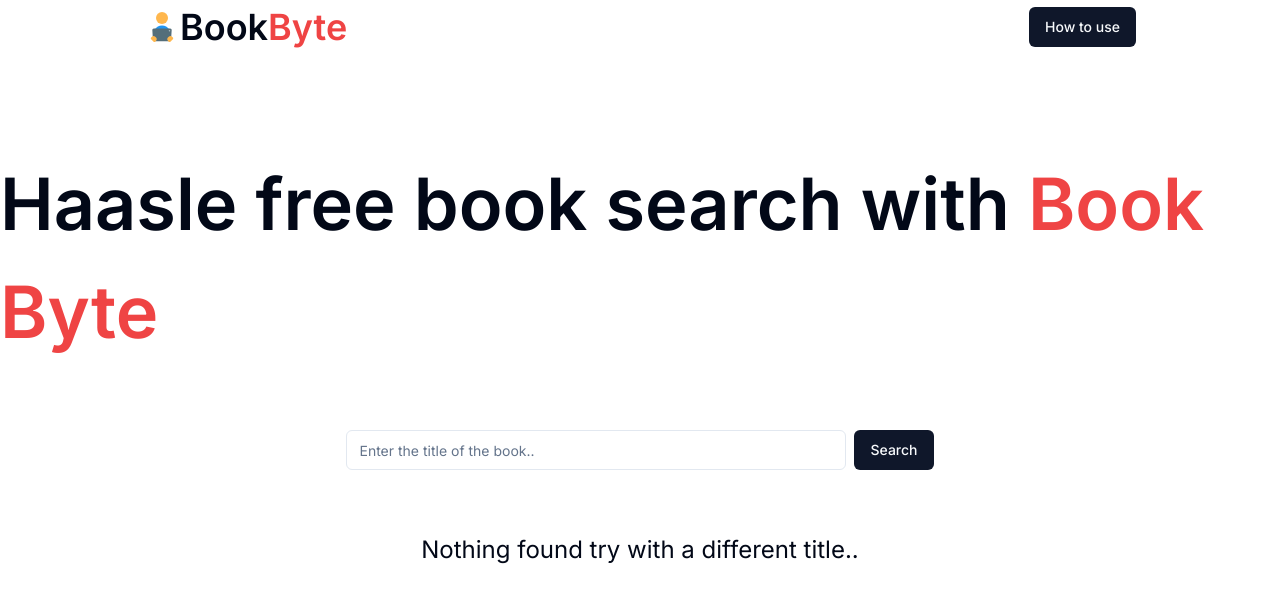
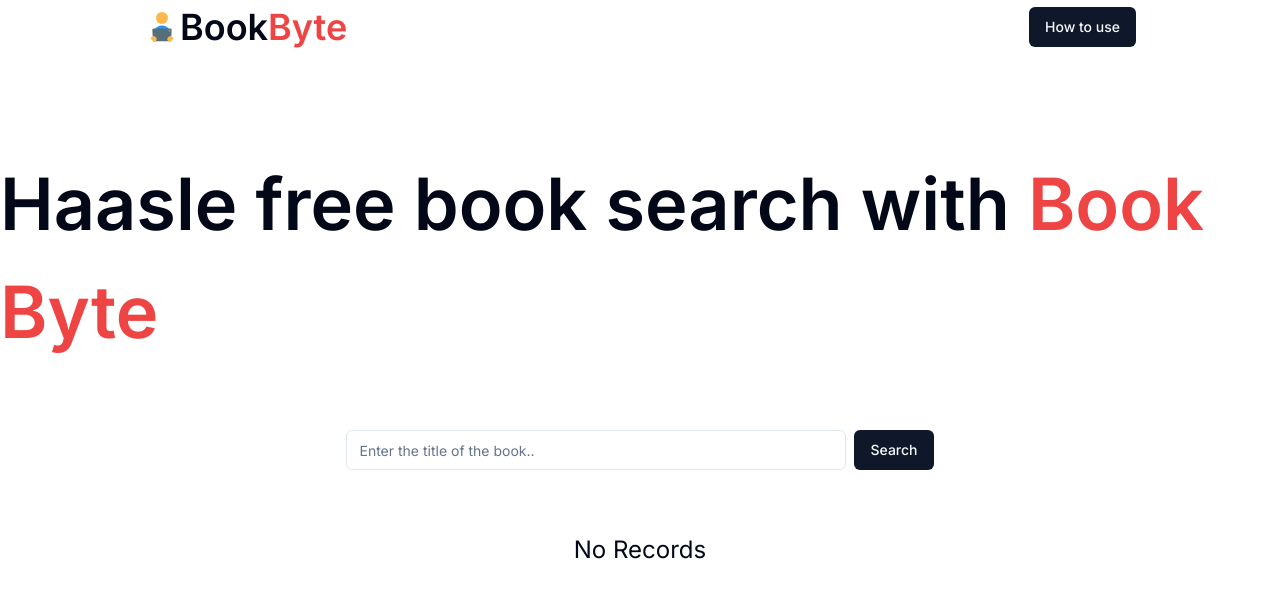
Before and after one commit to shivamch17/book-byte, a Next.js app: page / in a window 1280 px wide. Shown: the top 602 px of the page. Built offline with nearby package versions, Linux system fonts and the light colour scheme.

Commit message:
Update Books.tsx

```diff
--- a/components/Books.tsx
+++ b/components/Books.tsx
@@ -46,7 +46,7 @@ const Books = ({books}:BooksProps) => {
     return (
     <div className='flex flex-wrap justify-center gap-4 w-full'>
         {books?.length===0
-        ? <div className="text-2xl">Nothing found try with a different title..</div>
+        ? <div className="text-2xl">No Records</div>
         :<>
             {books?.map((book:Book,idx:number)=>
             <div className='flex bg-gray-800 text-white rounded-xl m-5 shadow-xl w-[500px]' key={idx}>
@@ -61,7 +61,7 @@ const Books = ({books}:BooksProps) => {
                         <p className='my-4'><span className="font-semibold text-red-500">File Type:</span> {book.Extension}</p>
                         <p className='my-4'><span className="font-semibold text-red-500">Size:</span> {book.Size}</p>
                     </div>
-                    <Button className="w-full bg-white text-black hover:text-white hover:bg-red-500" onClick={() => downloadFile(book)}>Download</Button>
+                    <Button className="w-full hover:bg-white hover:text-black text-white bg-red-500" onClick={() => downloadFile(book)}>Download</Button>
                 </div>
             </div>
             )}
```
